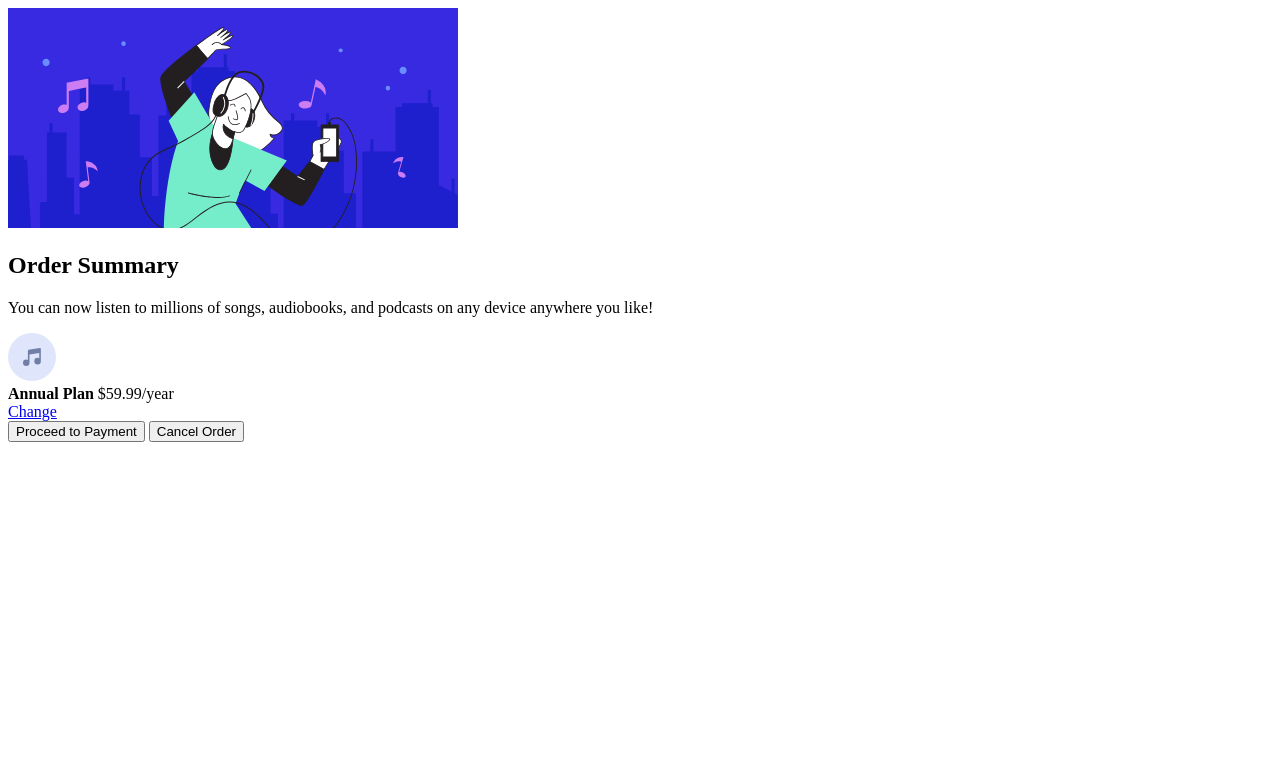
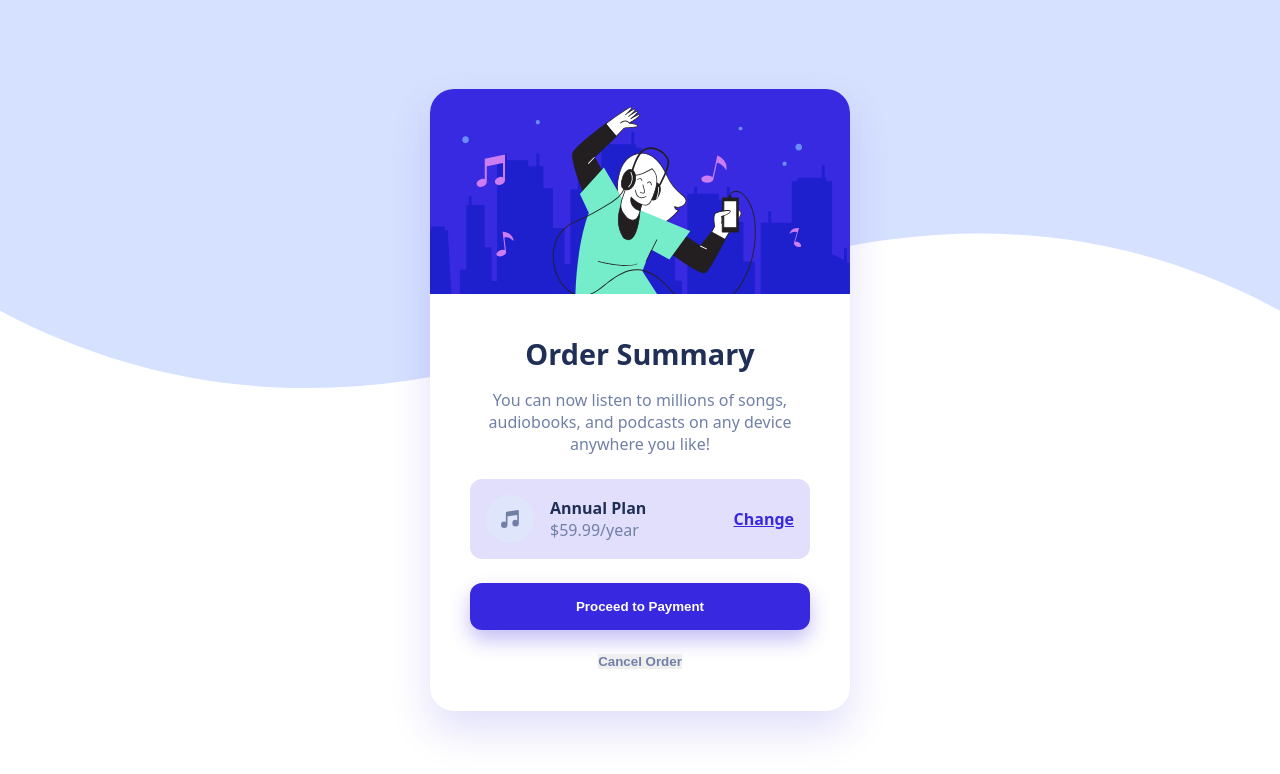
Before and after one commit to DeerlyDev/order-summary-component, a plain HTML site: page index.html in a window 1280 px wide. Drawn offline with Linux system fonts and the light colour scheme.

Commit message:
complete order summary component with vanilla css

```diff
--- a/index.html
+++ b/index.html
@@ -18,7 +18,7 @@
   <body>
     <main class="layout-center">
       <article class="card">
-        <img src="/images/illustration-hero.svg" alt="" />
+        <img class="card-image" src="/images/illustration-hero.svg" alt="" />
         <div class="card-content">
           <h1 class="card-title">Order Summary</h1>
           <p class="card-description">
--- a/styles/01-tokens.css
+++ b/styles/01-tokens.css
@@ -11,16 +11,16 @@
   /* Typography */
   --font-base: system-ui, "apple-system", " Segoe UI", "Roboto", sans-serif;
   --fs-body: 1rem;
-  --fs-title: 1.5rem;
+  --fs-title: 1.8rem;
 
   /* Spacing */
   --space-1: 0.5rem;
   --space-2: 1rem;
   --space-3: 1.5rem;
-  --space-4: 2rem;
+  --space-4: 2.5rem;
 
   /* Radius */
-  --radius-card: 3rem;
+  --radius-card: 1.5rem;
   --radius-soft: 0.75rem;
 
   /* Shadow */
--- a/styles/02-base.css
+++ b/styles/02-base.css
@@ -0,0 +1,33 @@
+*,
+*::before,
+*::after {
+  box-sizing: border-box;
+  margin: 0;
+  padding: 0;
+}
+
+html,
+body {
+  height: 100%;
+}
+
+body {
+  margin: 0;
+  font-family: var(--font-base);
+  font-size: var(--fs-body);
+  background-image: url(/images/pattern-background-desktop.svg);
+  background-size: 100% auto;
+  background-repeat: no-repeat;
+  color: var(--color-text-main);
+}
+
+@media (max-width: 600px) {
+  body {
+    background-image: url(/images/pattern-background-mobile.svg);
+  }
+}
+
+img {
+  display: block;
+  max-width: 100%;
+}
--- a/styles/03-layout.css
+++ b/styles/03-layout.css
@@ -0,0 +1,6 @@
+.layout-center {
+  min-height: 100dvh;
+  display: grid;
+  place-items: center;
+  padding: var(--space-3);
+}
--- a/styles/04-components.css
+++ b/styles/04-components.css
@@ -0,0 +1,91 @@
+.card {
+  background-color: var(--color-card-bg);
+  width: 100%;
+  max-width: 420px;
+  border-radius: var(--radius-card);
+  overflow: hidden;
+  box-shadow: var(--shadow-card);
+}
+
+.card-image {
+  width: 100%;
+}
+
+.card-content {
+  padding: var(--space-4);
+  text-align: center;
+}
+
+.card-title {
+  font-size: var(--fs-title);
+  margin-bottom: var(--space-2);
+}
+
+.card-description {
+  color: var(--color-text-muted);
+  margin-bottom: var(--space-3);
+}
+
+.plan {
+  display: flex;
+  align-items: center;
+  justify-content: space-between;
+  gap: var(--space-2);
+  background-color: var(--color-primary-soft);
+  padding: var(--space-2);
+  border-radius: var(--radius-soft);
+  margin-bottom: var(--space-3);
+}
+
+.plan-info {
+  display: flex;
+  align-items: center;
+  gap: var(--space-2);
+  text-align: left;
+}
+
+.plan-info span {
+  display: block;
+  color: var(--color-text-muted);
+}
+
+.plan-change {
+  color: var(--color-primary);
+  font-weight: 600;
+}
+
+.plan-change:hover {
+  text-decoration: none;
+  opacity: 0.8;
+}
+
+.btn-primary {
+  width: 100%;
+  display: block;
+  border: none;
+  background-color: var(--color-primary);
+  color: white;
+  font-weight: 600;
+  padding: var(--space-2);
+  cursor: pointer;
+  border-radius: var(--radius-soft);
+  box-shadow: 0 10px 20px hsl(245 75% 52% / 0.3);
+}
+
+.btn-primary:hover {
+  opacity: 0.8;
+}
+
+.btn-link {
+  margin-top: var(--space-3);
+  background-color: none;
+  border: none;
+  color: var(--color-text-muted);
+  font-weight: 600;
+  cursor: pointer;
+}
+
+.btn-link:hover {
+  color: var(--color-text-main);
+  background-color: transparent;
+}
--- a/styles/styles.css
+++ b/styles/styles.css
@@ -0,0 +1,8 @@
+@layer reset, tokens, base, layout, components, utilities;
+
+@import "./00-reset.css" layer(reset);
+@import "./01-tokens.css" layer(tokens);
+@import "./02-base.css" layer(base);
+@import "./03-layout.css" layer(layout);
+@import "./04-components.css" layer(components);
+@import "./05-utilities.css" layer(utilities);
```
